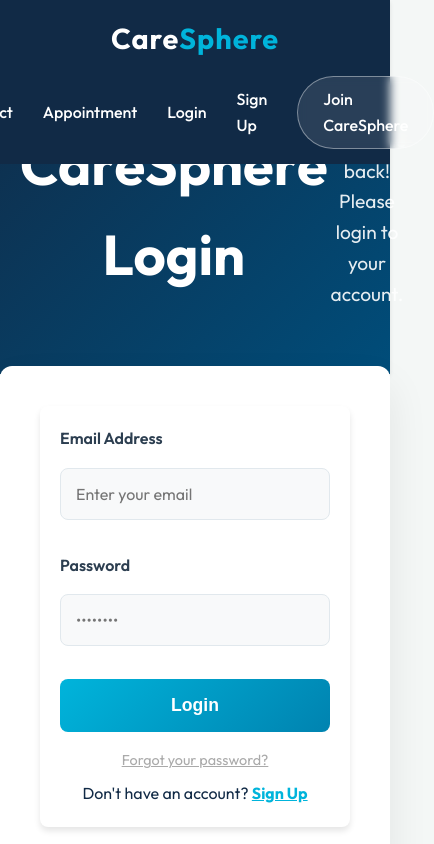
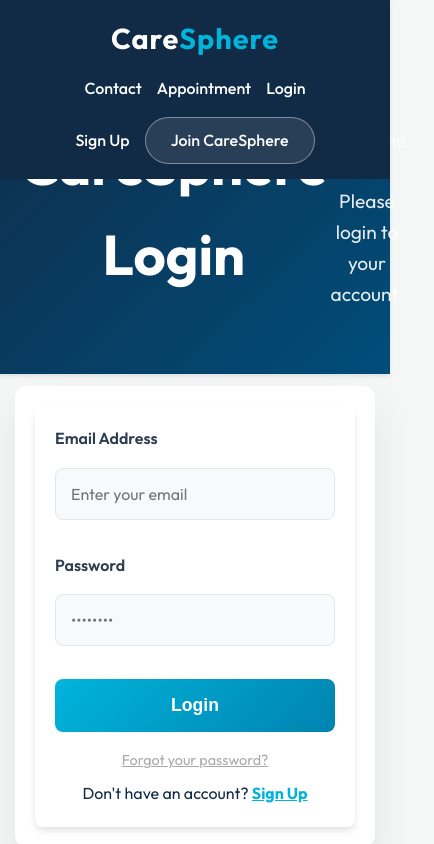
Before and after one commit to musman2403/caresphere, a React (Vite) app: page /login in a window 390 px wide. Shown: the top 844 px of the page, 434 px wide, since content can reach past the window. Built offline with nearby package versions, Linux system fonts and the light colour scheme; no server answers.

Commit message:
fix: responsive UI layout on mobile devices

```diff
--- a/src/components/Navbar.css
+++ b/src/components/Navbar.css
@@ -27,8 +27,10 @@
 
 .navbar-links {
   display: flex;
-  gap: 30px;
+  gap: 20px;
   align-items: center;
+  flex-wrap: wrap;
+  justify-content: center;
 }
 
 .nav-link {
@@ -76,8 +78,11 @@
 
 @media (max-width: 768px) {
   .navbar {
-    padding: 20px;
+    padding: 15px;
     flex-direction: column;
     gap: 15px;
   }
+  .navbar-links {
+    gap: 15px;
+  }
 }
--- a/src/pages/Dashboard.jsx
+++ b/src/pages/Dashboard.jsx
@@ -27,7 +27,7 @@ const Dashboard = () => {
 
   return (
     <div className="page-wrapper">
-      <header className="page-header" style={{padding: '40px 20px', flexDirection: 'row', display: 'flex', justifyContent: 'space-between', alignItems: 'center', textAlign: 'left'}}>
+      <header className="page-header dashboard-header">
         <div>
           <h2 style={{color: 'white', margin: 0, fontSize: '2rem'}}>CareSphere Dashboard</h2>
           <p style={{margin: 0, opacity: 0.9}}>Authenticated as: {user?.name} (<span style={{textTransform: 'capitalize'}}>{user?.role}</span>)</p>
--- a/src/pages/SharedPages.css
+++ b/src/pages/SharedPages.css
@@ -296,3 +296,53 @@
 .action-btn.danger:hover {
   background-color: #fecaca;
 }
+
+.dashboard-header {
+  padding: 40px 20px;
+  display: flex;
+  flex-direction: row;
+  justify-content: space-between;
+  align-items: center;
+  text-align: left;
+}
+
+@media (max-width: 768px) {
+  .dashboard-header {
+    flex-direction: column-reverse !important;
+    gap: 20px;
+    text-align: center !important;
+    padding: 30px 20px !important;
+  }
+
+  .contact-grid {
+    flex-direction: column;
+  }
+
+  .dashboard-container, .form-container {
+    padding: 20px;
+    margin: -20px 15px 40px;
+    box-sizing: border-box;
+  }
+
+  .form-group[style*="gridTemplateColumns"] {
+    grid-template-columns: 1fr !important;
+  }
+
+  /* Ensure form elements that use flex don't overflow */
+  form[style*="display: flex"], form[style*="display: grid"] {
+    flex-direction: column !important;
+    grid-template-columns: 1fr !important;
+  }
+
+  /* Fix horizontal tables */
+  .sleek-table-container {
+    max-width: 100%;
+    overflow-x: auto;
+  }
+
+  /* Make sure modal content fits */
+  .modal-content {
+    width: 95%;
+    padding: 20px;
+  }
+}
--- a/src/pages/Users.jsx
+++ b/src/pages/Users.jsx
@@ -127,7 +127,7 @@ const Users = () => {
 
   return (
     <div className="page-wrapper">
-      <header className="page-header" style={{padding: '40px 20px', flexDirection: 'row', display: 'flex', justifyContent: 'space-between', alignItems: 'center', textAlign: 'left'}}>
+      <header className="page-header dashboard-header">
         <div>
           <h2 style={{color: 'white', margin: 0, fontSize: '2rem'}}>User Management</h2>
           <p style={{margin: 0, opacity: 0.9}}>Authenticated as: {user?.name || 'Admin'} (<span style={{textTransform: 'capitalize'}}>{user?.role || ''}</span>)</p>
```
